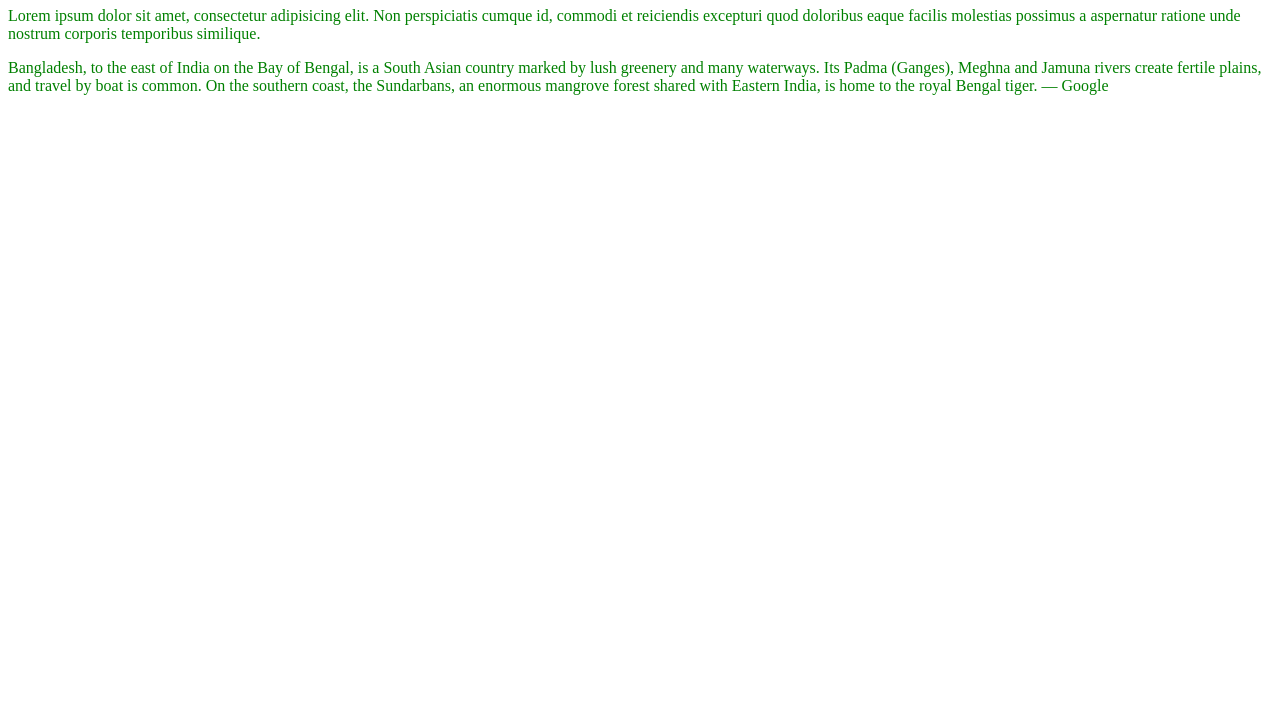
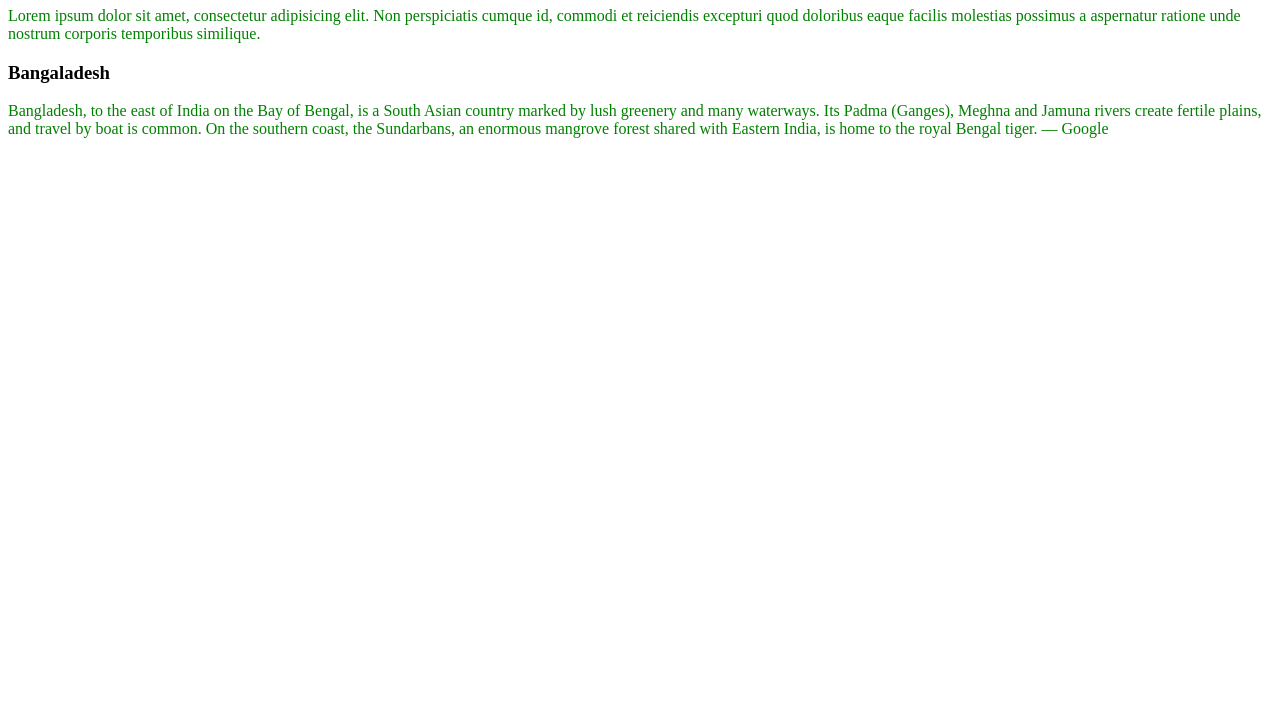
Before and after one commit to monzurulislam997/my-second-repo, a plain HTML site: page index.html in a window 1280 px wide. Shown: the part 73-800 px from the top of the page. Drawn offline with Linux system fonts and the light colour scheme.

Commit message:
Heading added

```diff
--- a/index.html
+++ b/index.html
@@ -10,6 +10,7 @@
 <body>
     <h1>Now I can write code </h1>
     <p>Lorem ipsum dolor sit amet, consectetur adipisicing elit. Non perspiciatis cumque id, commodi et reiciendis excepturi quod doloribus eaque facilis molestias possimus a aspernatur ratione unde nostrum corporis temporibus similique.</p>
+    <h3>Bangaladesh</h3>
     <p>Bangladesh, to the east of India on the Bay of Bengal, is a South Asian country marked by lush greenery and many waterways. Its Padma (Ganges), Meghna and Jamuna rivers create fertile plains, and travel by boat is common. On the southern coast, the Sundarbans, an enormous mangrove forest shared with Eastern India, is home to the royal Bengal tiger. ― Google</p>
 </body>
 </html>
```
